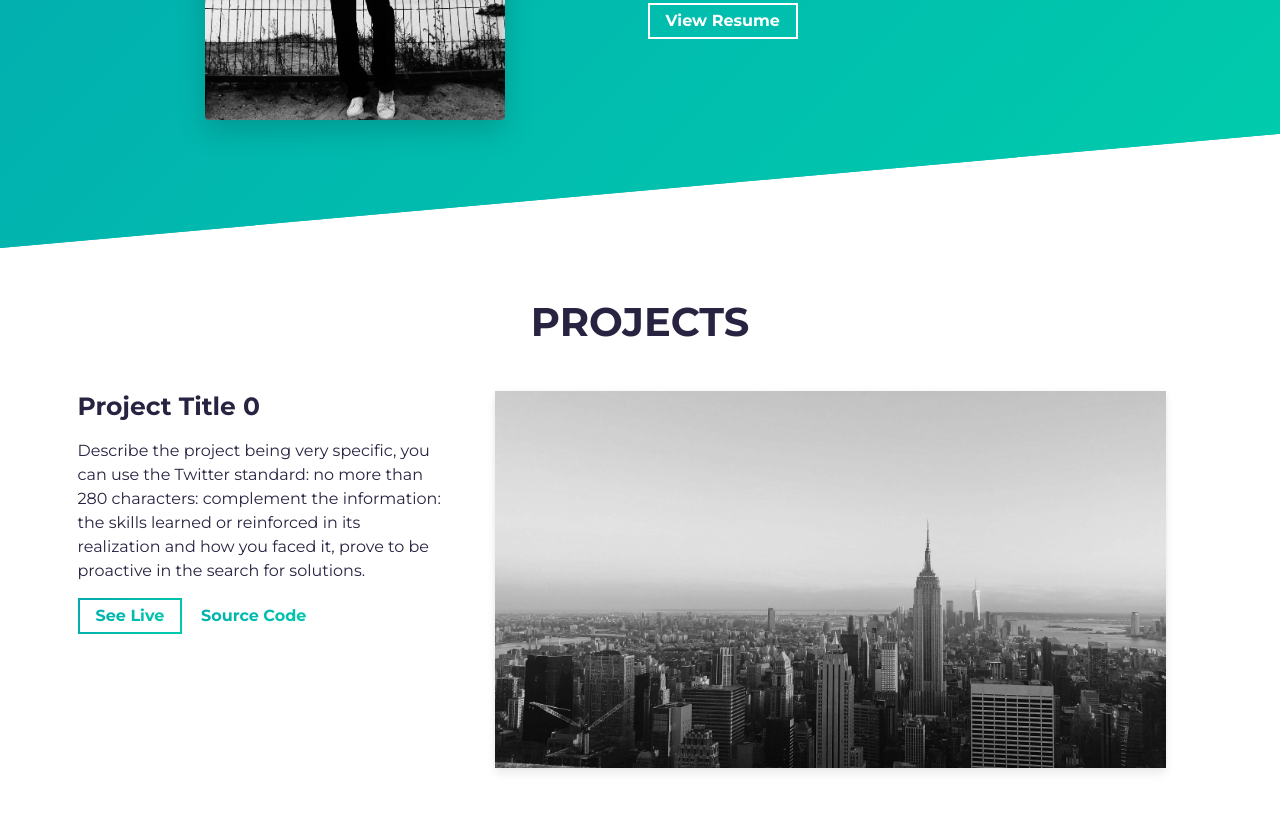
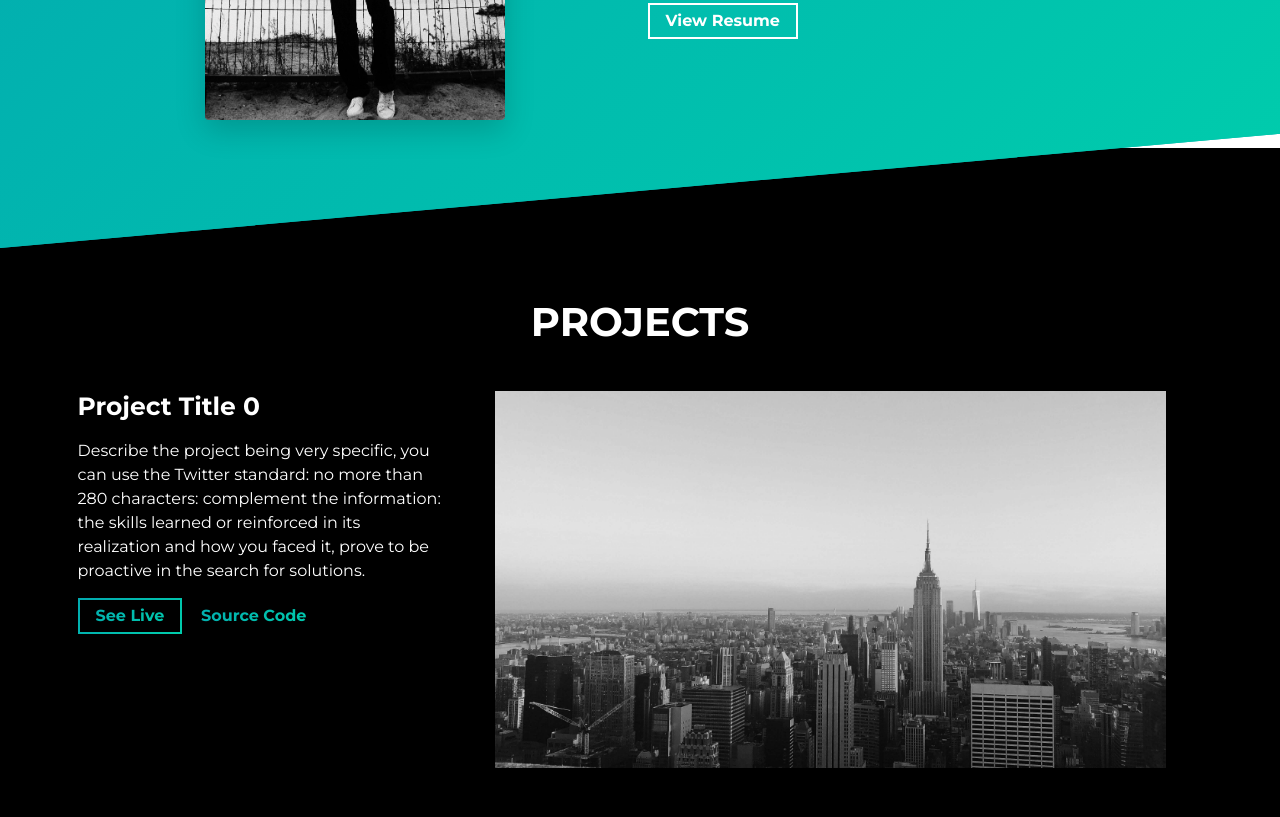
Before and after one commit to SangeethSujith/portfolio-simple-dark, a website built with Parcel: page src/index.html in a window 1280 px wide. Shown: the part 1123-1940 px from the top of the page. Built offline with nearby package versions, Linux system fonts and the light colour scheme.

Commit message:
colors and new classes

```diff
--- a/src/sass/abstracts/_variables.scss
+++ b/src/sass/abstracts/_variables.scss
@@ -8,7 +8,6 @@ $dark-grey: #333333;
 $light-grey: #d2d2d2;
 
 $dark-blue-text: #272341; // For Headings
-
 // FONT SIZE
 $default-font-size: 1.6rem;
 $big-font-size: 4rem;
--- a/src/sass/base/_typography.scss
+++ b/src/sass/base/_typography.scss
@@ -37,6 +37,9 @@ a:hover {
 .dark-blue-text {
   color: $dark-blue-text !important;
 }
+.white-text{
+  color: $white-color
+}
 
 .text-color-main {
   @include supportColorForIE11();
--- a/src/sass/sections/_projects.scss
+++ b/src/sass/sections/_projects.scss
@@ -1,6 +1,6 @@
 #projects {
-  background-color: $white-color;
-  color: $dark-blue-text;
+  background-color: $dark-color;
+  color: $white-color;
   margin-top: -10rem;
   padding-top: 15rem;
 
```
